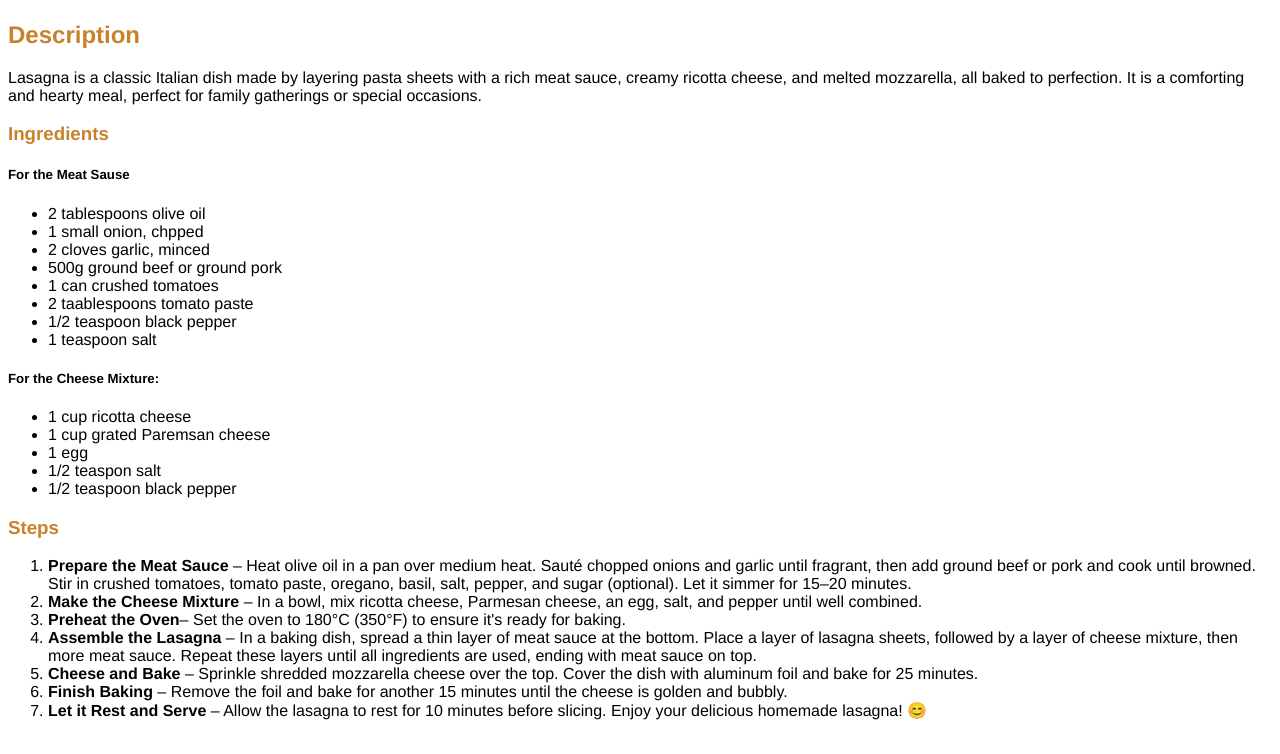
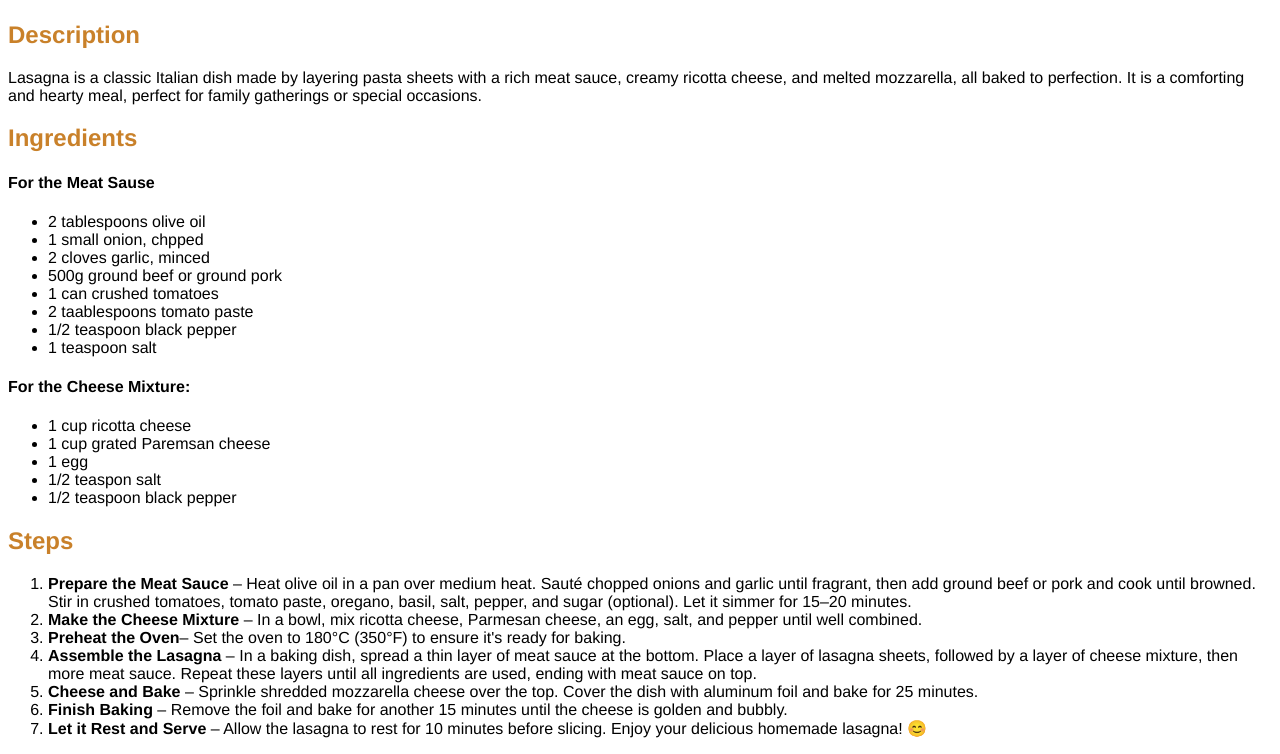
Before and after one commit to mskir/odin-recipes2, a plain HTML site: page recipes/lasagna.html in a window 1280 px wide. Shown: the part 457-1211 px from the top of the page. Drawn offline with Linux system fonts and the light colour scheme.

Commit message:
css update

```diff
--- a/recipes/lasagna.html
+++ b/recipes/lasagna.html
@@ -24,8 +24,8 @@
       all baked to perfection. It is a comforting and hearty meal, perfect for family gatherings or special occasions.
     </p>
 
-    <h3>Ingredients</h3>
-    <h5>For the Meat Sause</h5>
+    <h2>Ingredients</h2>
+    <h4>For the Meat Sause</h4>
     <ul>
       <li>2 tablespoons olive oil</li>
       <li>1 small onion, chpped</li>
@@ -37,7 +37,7 @@
       <li>1 teaspoon salt</li>
     </ul>
 
-    <h5>For the Cheese Mixture:</h5>
+    <h4>For the Cheese Mixture:</h4>
     <ul>
       <li>1 cup ricotta cheese</li>
       <li>1 cup grated Paremsan cheese</li>
@@ -46,7 +46,7 @@
       <li>1/2 teaspoon black pepper</li>
     </ul>
 
-    <h3>Steps</h3>
+    <h2>Steps</h2>
     <ol>
       <li><strong>Prepare the Meat Sauce </strong> – Heat olive oil in a pan over medium heat. Sauté chopped onions and garlic until fragrant, then add ground beef or pork and cook until browned. Stir in crushed tomatoes, tomato paste, oregano, basil, salt, pepper, and sugar (optional). Let it simmer for 15–20 minutes.</li>
       <li><strong>Make the Cheese Mixture </strong> – In a bowl, mix ricotta cheese, Parmesan cheese, an egg, salt, and pepper until well combined.</li>
--- a/styles.css
+++ b/styles.css
@@ -21,7 +21,7 @@ h2, h3 {
     color: rgb(201, 129, 42);
 }
 
-h5 {
+h4 {
     font-family: 'Franklin Gothic Medium', 'Arial Narrow', Arial, sans-serif;
 }
 
```
Also changed, not shown: recipes/carbonara.html (+2 -2 lines), recipes/spaghetti.html (+2 -2 lines).
